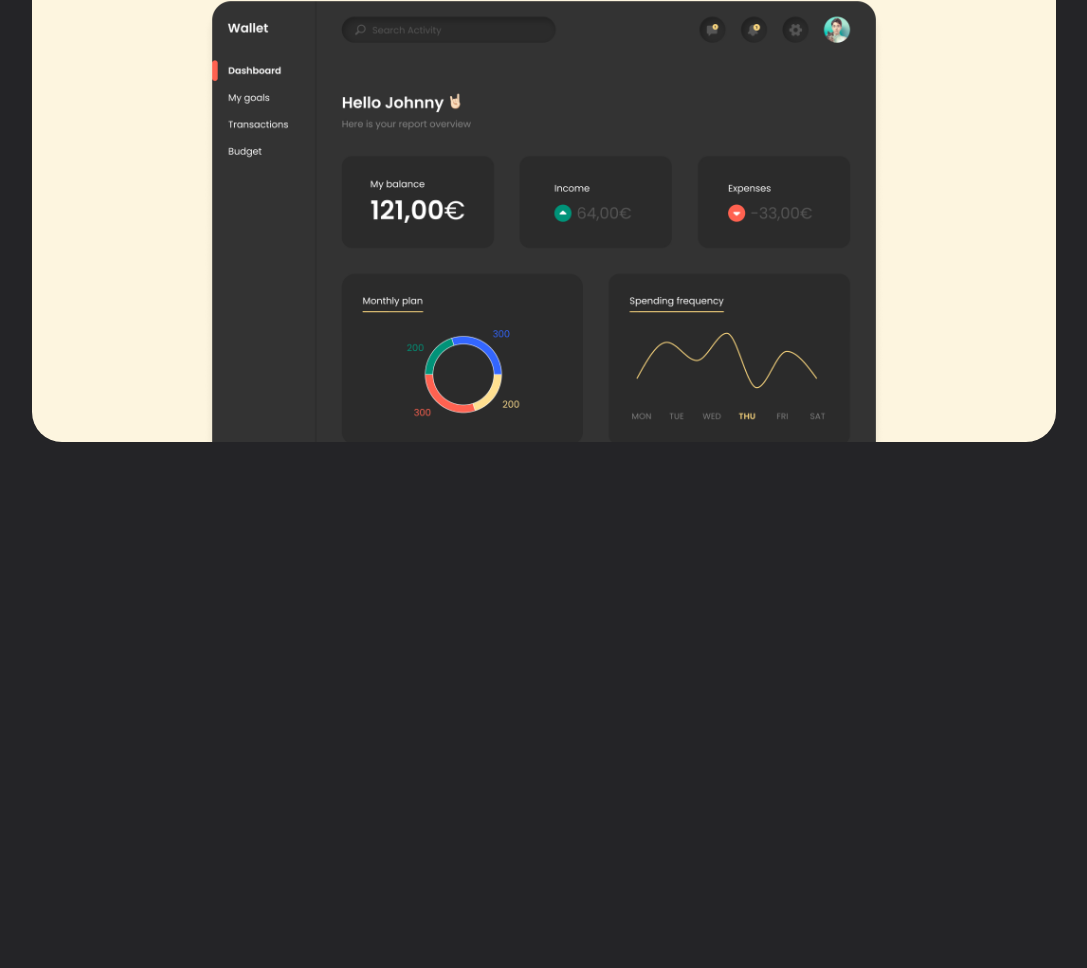
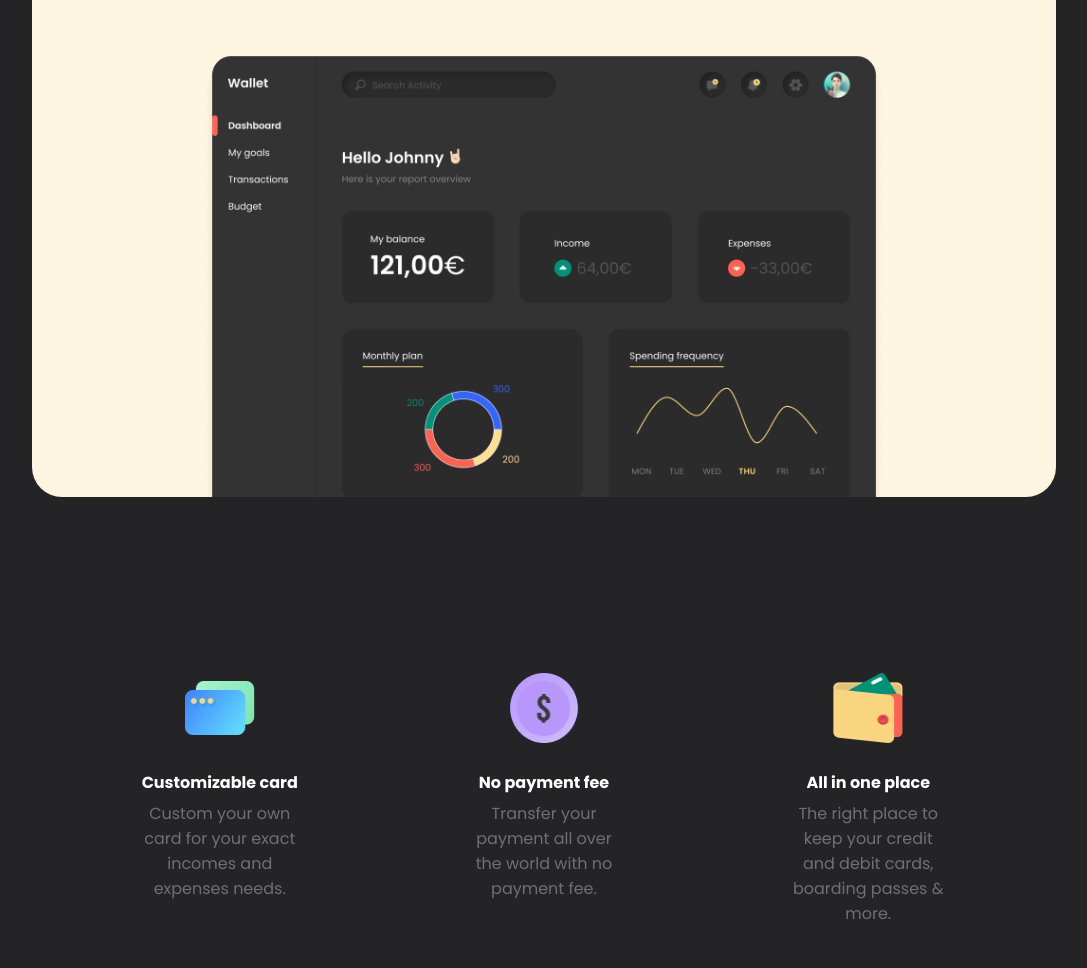
Before and after one commit to erto7/FrontendPortfolio, a plain HTML site: page index.html in a window 1280 px wide. Shown: the part 1231-2199 px from the top of the page, without its empty margins (96-1183 px from the left). Drawn offline with Linux system fonts and the light colour scheme.

Commit message:
ikon kısmını ekledim

```diff
--- a/index.html
+++ b/index.html
@@ -37,5 +37,30 @@
     <div class="justImg">
       <img src="medya/third.png" alt="" width="100%" height="" />
     </div>
+
+    <div class="iconDiv">
+      <div class="cardDiv">
+        <div class="icon1">
+          <img src="medya/Cards icon.png" alt="">
+        </div>
+        <p class="cardHeader">Customizable card</p>
+        <p class="text1">Custom your own card for your exact incomes and expenses needs.</p>
+      </div>
+      <div class="coinDiv">
+        <div class="icon2">
+          <img src="medya/Coin icon.png" alt="">
+        </div>
+        <p class="coinHeader">No payment fee</p>
+        <p class="text2">Transfer your payment all over the world with no payment fee.</p>
+      </div>
+      <div class="walletDiv">
+        <div class="icon3">
+          <img src="medya/Purse icon.png" alt="">
+        </div>
+        <p class="walletHeader">All in one place</p>
+        <p class="text3">The right place to keep your credit and debit cards, boarding passes & more.  </p>
+      </div>
+    </div>
+    </div>
   </body>
 </html>
--- a/main.scss
+++ b/main.scss
@@ -12,6 +12,8 @@
 :root{
     --btn1: #b47ebe;
     --startedBtn: #ffe07a;
+    --textColor: #707070;
+    --textFontsize: 23px;
 }
 
 body{
@@ -69,8 +71,8 @@ header{
         }
         p{
             margin: 12% 0;
-            color: #707070;
-            font-size: 18px;
+            color: var(--textColor);
+            font-size: var(--textFontsize);
             padding-right: 150px;
         }
         .btn2{
@@ -97,9 +99,110 @@ header{
     background-color: #FDF5DF;
     width: 80%;
     border-radius: 30px;
-    margin: 5% auto 5%;
+    margin: 5% auto 10%;
     padding: 5% 0 0 0;
+}
 
+.iconDiv {
+    display: flex;
+    justify-content: space-between;
+    width: 76%;
+    height: 340px;
+    margin: auto;
+
+    .cardDiv {
+        width: 35%;
+        height: 100%;
+        text-align: center;
+        justify-content: space-around;
+        .icon1{
+            img{
+                width: 70px;
+                height: 70px;
+                left: 120px;
+                gap: 0px;
+                opacity: 0px;
+                }
+            margin: 15% 0 6%;
+        }
+        .cardHeader{
+            color: white;
+            width: 100%;
+            margin: auto;
+            font-weight: bold;
+            font-size: var(--font-size);
+            margin-bottom: 2%;
+
+        }
+        .text1{
+            color: var(--textColor);
+            width: 50%;
+            margin: auto;
+            font-size: var(--textFontSize);
+        }
+    }
+    .coinDiv {
+        width: 35%;
+        height: 100%;
+        text-align: center;
+        justify-content: space-around;
+        .icon2{
+            img{
+                width: 70px;
+                height: 70px;
+                left: 120px;
+                gap: 0px;
+                opacity: 0px;
+                }
+            margin: 15% 0 6%;
+        }
+        .coinHeader{
+            color: white;
+            width: 100%;
+            margin: auto;
+            font-weight: bold;
+            font-size: var(--font-size);
+            margin-bottom: 2%;
+
+        }
+        .text2{
+            color: var(--textColor);
+            width: 50%;
+            margin: auto;
+            font-size: var(--textFontSize);
+        }
+    }
+    .walletDiv {
+        width: 35%;
+        height: 100%;
+        text-align: center;
+        justify-content: space-around;
+        .icon3{
+            img{
+                width: 70px;
+                height: 70px;
+                left: 120px;
+                gap: 0px;
+                opacity: 0px;
+                }
+            margin: 15% 0 6%;
+        }
+        .walletHeader{
+            color: white;
+            width: 100%;
+            margin: auto;
+            font-weight: bold;
+            font-size: var(--font-size);
+            margin-bottom: 2%;
+
+        }
+        .text3{
+            color: var(--textColor);
+            width: 50%;
+            margin: auto;
+            font-size: var(--textFontSize);
+        }
+    }
 }
 height: 2700px;
 }
```
Also changed, not shown: main.css, medya/Cards icon.png (added), medya/Coin icon.png (added), medya/Purse icon.png (added), 1 other file.
